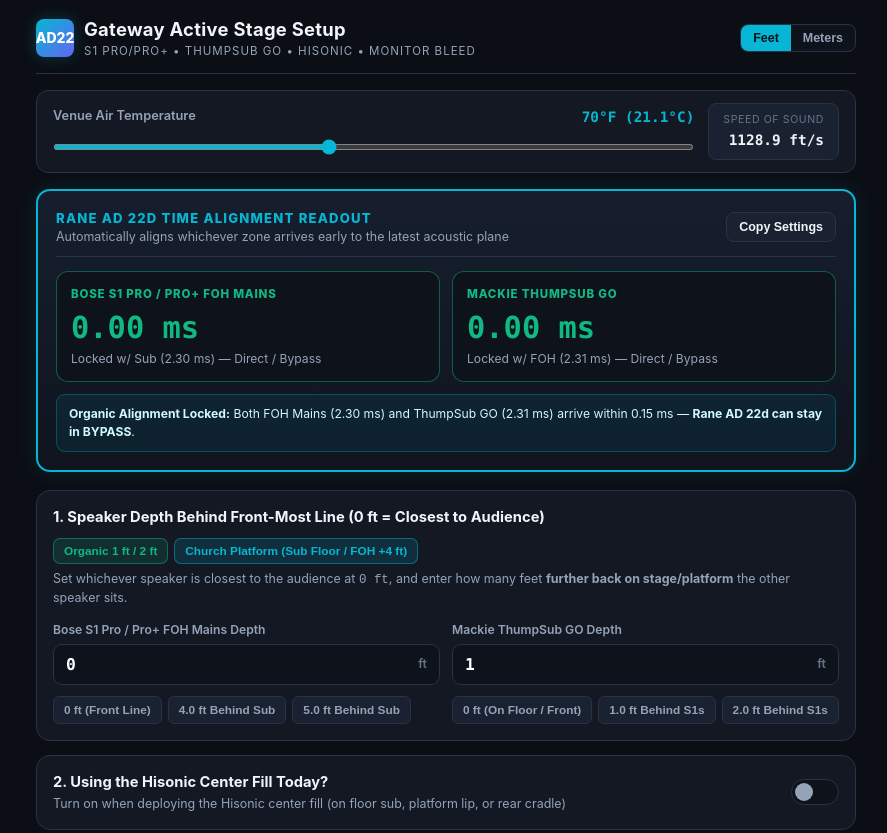
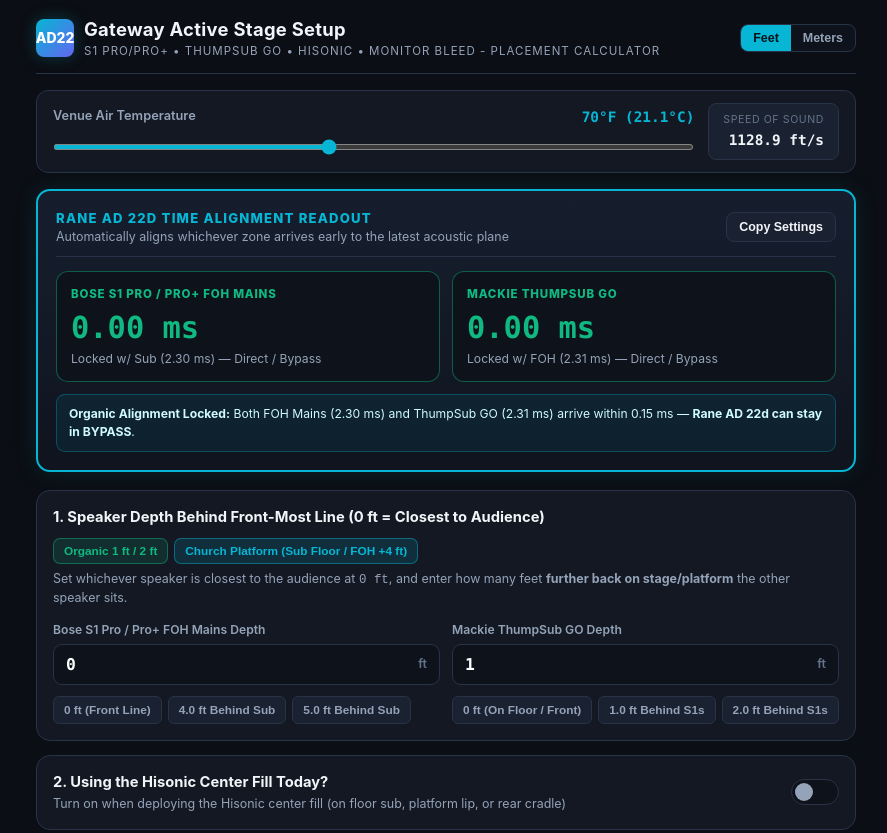
Before and after one commit to Gatewaymusicministry/stage-delay, a plain HTML site: page index.html in a window 1280 px wide. Shown: the top 833 px of the page, without its empty margins (194-1081 px from the left). Drawn offline with Linux system fonts and the light colour scheme.

Commit message:
Update index.html
name change

```diff
--- a/index.html
+++ b/index.html
@@ -618,7 +618,7 @@
       <div class="brand-icon">AD22</div>
       <div>
         <h1>Gateway Active Stage Setup</h1>
-        <span>S1 Pro/Pro+ &bull; ThumpSub GO &bull; Hisonic &bull; Monitor Bleed</span>
+        <span>S1 Pro/Pro+ &bull; ThumpSub GO &bull; Hisonic &bull; Monitor Bleed - Placement Calculator</span>
       </div>
     </div>
     <div class="toggle-pill" id="unitToggle">
```
